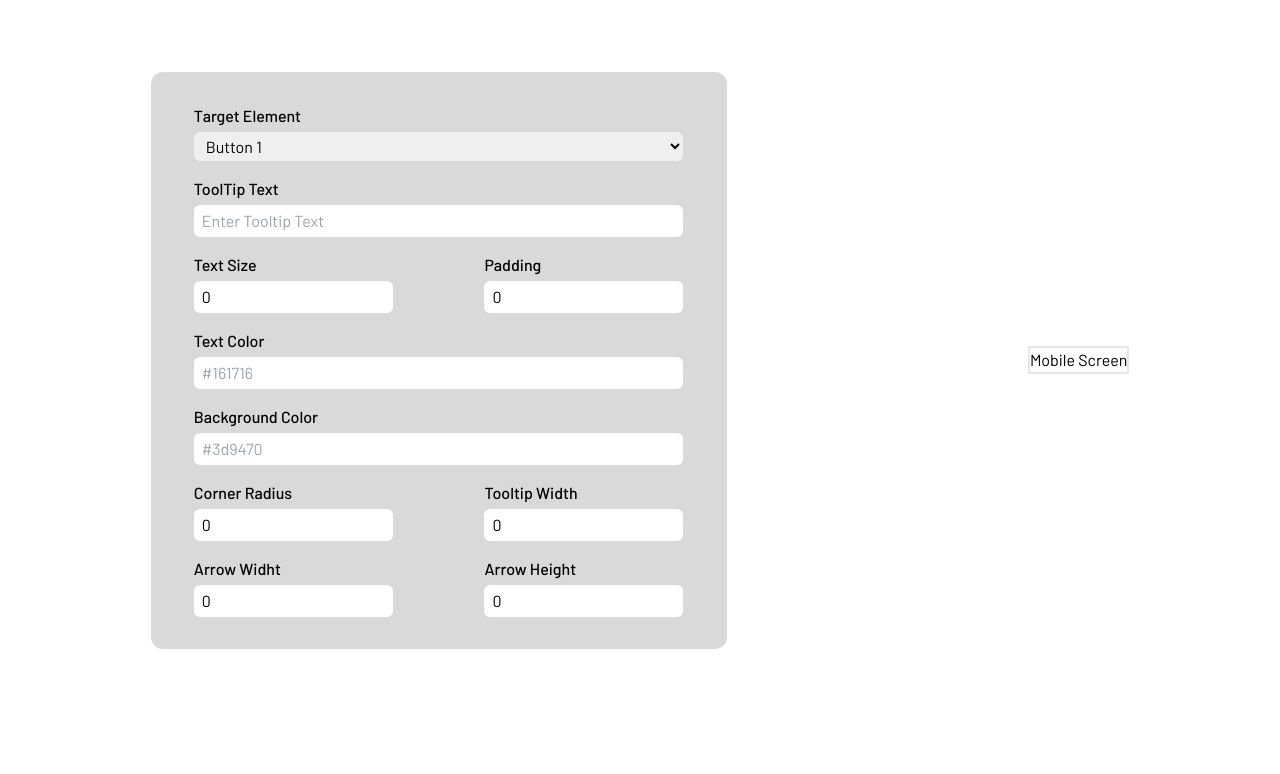
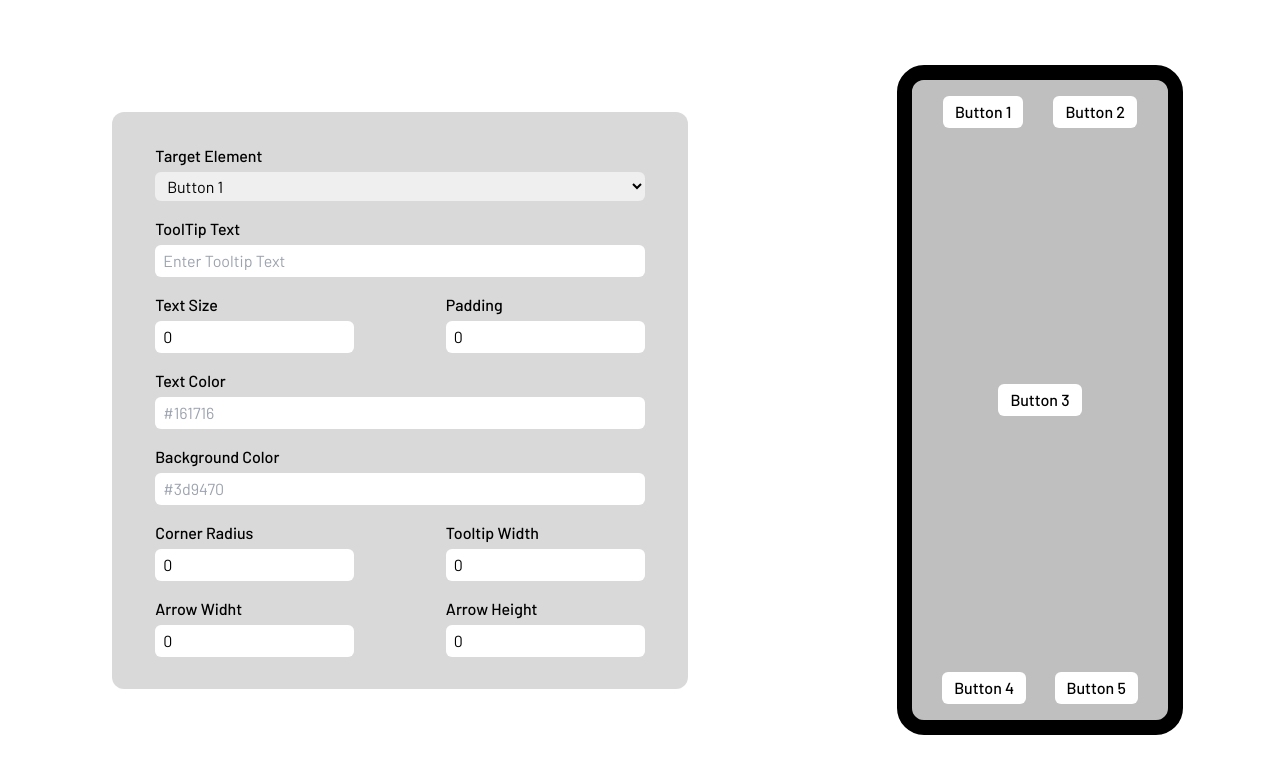
Before and after one commit to dhavalkolhe/ToolTip-Visualizer, a Next.js app: page / in a window 1280 px wide. Shown: the top 774 px of the page. Built offline with nearby package versions, Linux system fonts and the light colour scheme.

Commit message:
Screen UI Implemented

```diff
--- a/app/globals.css
+++ b/app/globals.css
@@ -30,3 +30,11 @@ body {
 .heading {
   @apply font-medium;
 }
+
+.btnsContainer {
+  @apply flex justify-around items-center m-2;
+}
+
+.btn {
+  @apply bg-white py-1 px-3 rounded-md font-medium;
+}
--- a/app/page.js
+++ b/app/page.js
@@ -2,16 +2,19 @@
 
 import React from "react";
 import AppContextProvider from "../context/AppContextProvider";
+
 import Form from "../components/Form";
+import Screen from "../components/Screen";
 
 export default function Home({ Component, pageProps }) {
   return (
     <AppContextProvider>
-      <div className="h-[90vh] my-auto flex justify-around items-center ">
+      <div className="h-[100vh] my-auto flex justify-around items-center ">
         <div className="flex justify-center items-center p-4 bg-black bg-opacity-[15%] rounded-xl w-[45%]">
           <Form {...pageProps} />
         </div>
-        <div className="border-2">Mobile Screen</div>
+
+        <Screen />
       </div>
     </AppContextProvider>
   );
--- /dev/null
+++ b/components/Screen.js
@@ -0,0 +1,31 @@
+import React from "react";
+
+function Screen() {
+  return (
+    <div className="h-[80%] flex flex-col justify-between bg-black bg-opacity-25 outline outline-[15px] outline-black p-2 rounded-xl w-[20%]">
+      <div className="btnsContainer">
+        <div>
+          <button className="btn">Button 1</button>
+        </div>
+        <div>
+          <button className="btn">Button 2</button>
+        </div>
+      </div>
+      <div className="btnsContainer">
+        <div>
+          <button className="btn">Button 3</button>
+        </div>
+      </div>
+      <div className="btnsContainer">
+        <div>
+          <button className="btn">Button 4</button>
+        </div>
+        <div>
+          <button className="btn">Button 5</button>
+        </div>
+      </div>
+    </div>
+  );
+}
+
+export default Screen;
```
